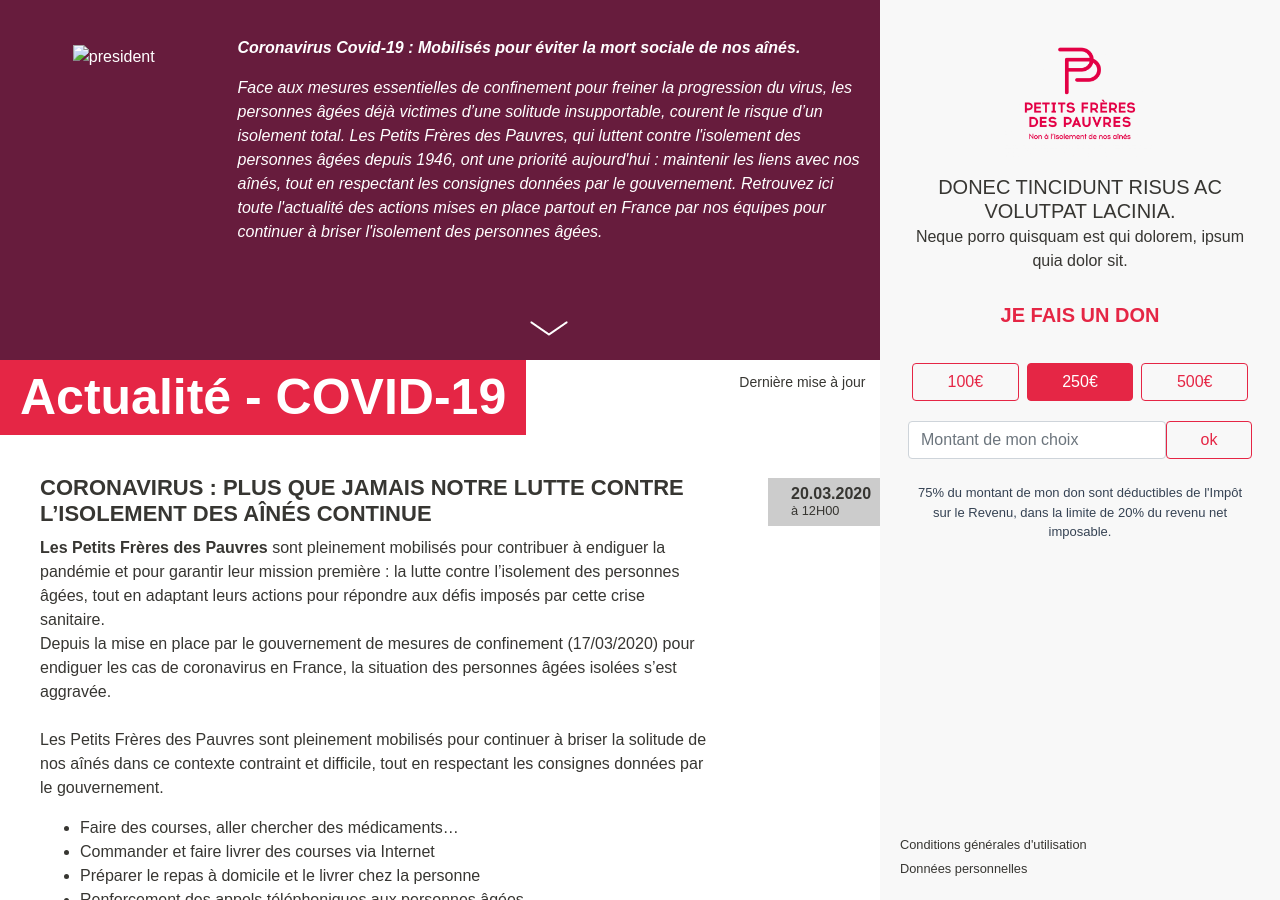
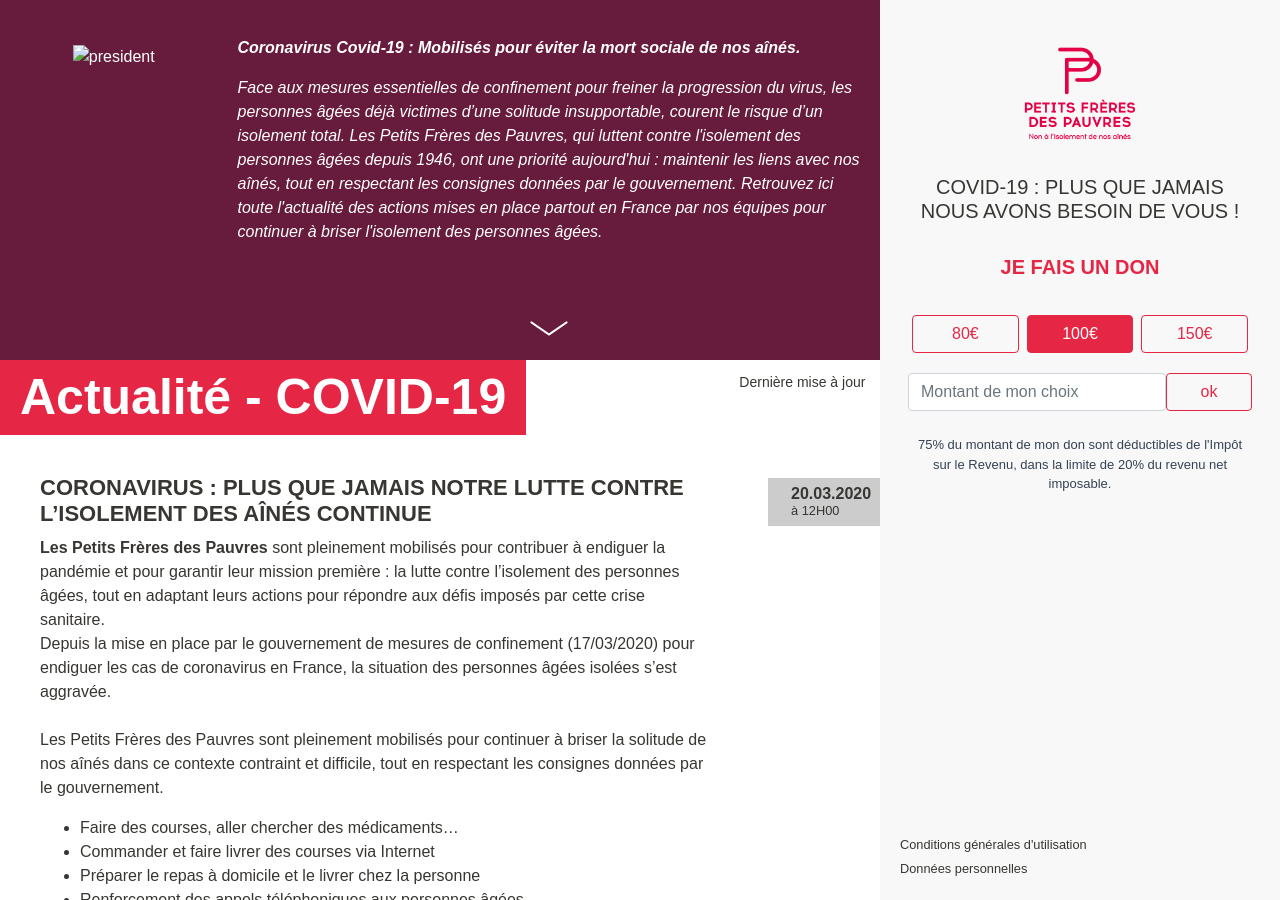
Before and after one commit to adfinitas-app/covid-pfp, a Jekyll site: the page built from index.html, in a window 1280 px wide and 900 px high. Built offline with Jekyll 4.4.1, drawn with Linux system fonts in a browser that asks for light colours; nearby versions of some CDN libraries; comment, search, counter and statistics services are not loaded.

Commit message:
Updated '_data/configuration.yml' via CloudCannon

```diff
--- a/_data/configuration.yml
+++ b/_data/configuration.yml
@@ -8,17 +8,16 @@
   googlefont_url: >-
     https://fonts.googleapis.com/css2?family=Josefin+Sans:ital,wght@0,100;0,200;0,300;0,400;0,423;0,500;0,600;0,700;1,100;1,200;1,300;1,400;1,423;1,500;1,600;1,700&family=Montserrat:ital,wght@0,100;0,200;0,300;0,400;0,500;0,600;0,700;0,800;0,900;1,100;1,200;1,300;1,400;1,500;1,600;1,700;1,800;1,900&display=swap
 sidebar:
-  title: Donec tincidunt risus ac volutpat lacinia.
-  subtitle: 'Neque porro quisquam est qui dolorem, ipsum quia dolor sit.'
+  title: 'COVID-19 : PLUS QUE JAMAIS NOUS AVONS BESOIN DE VOUS !'
+  subtitle:
   gift_grid:
     once:
       activate: true
       texte: Je fais un don
-      gift_url: >-
-        https://faireundon.petitsfreresdespauvres.fr/ab?cids[]=106&cids[]=109&amount=8000&frequency=once
-      amount1_number: 100
-      amount2_number: 250
-      amount3_number: 500
+      gift_url: 'https://faireundon.petitsfreresdespauvres.fr/?cid=125'
+      amount1_number: 80
+      amount2_number: 100
+      amount3_number: 150
     regular:
       activate: false
       texte: Je fais un don chaque mois
```
